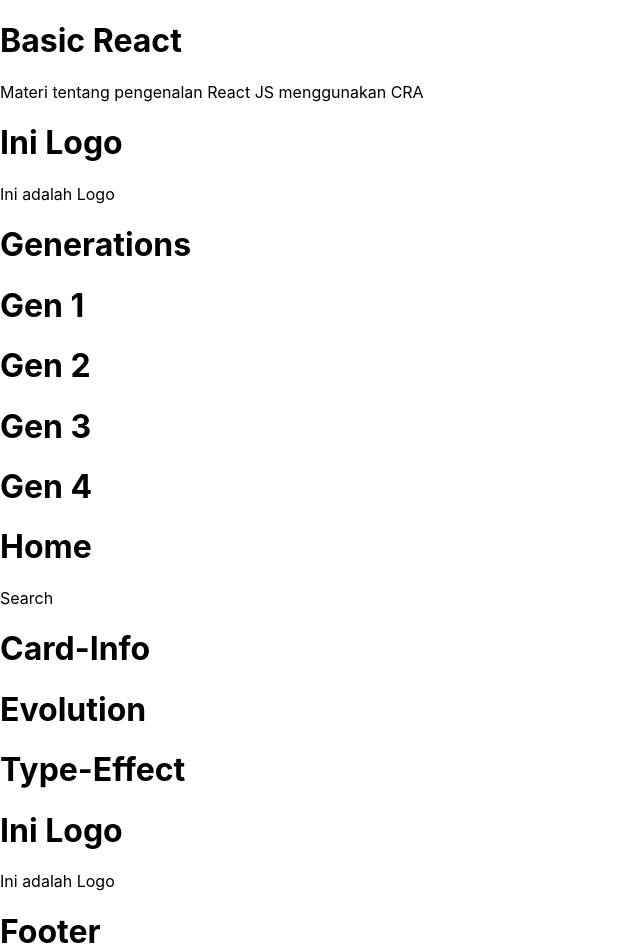
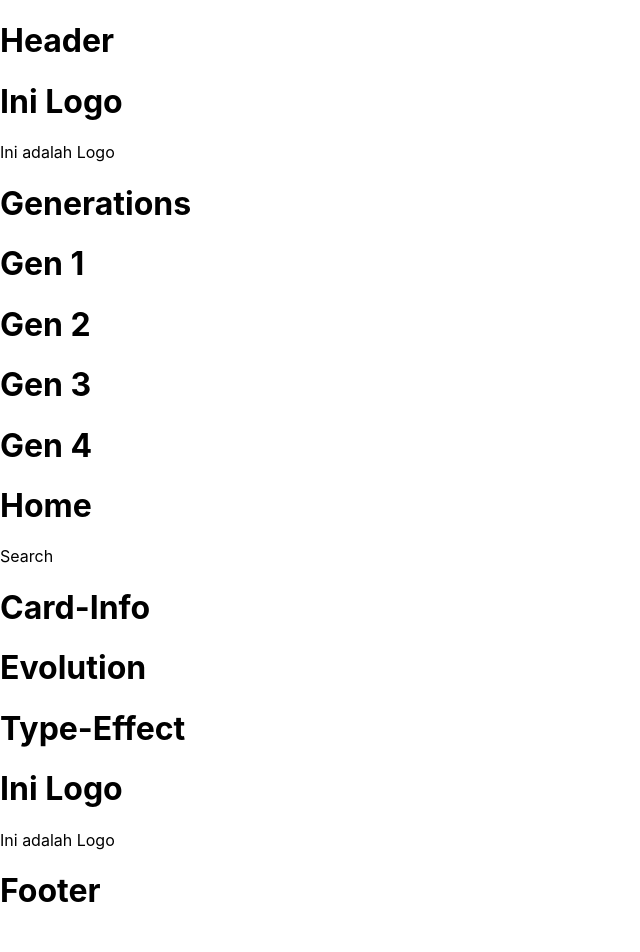
Before and after one commit to jkussoy/Front-End-Web-Development, a React (Create React App) app: page / in a window 1280 px wide. Shown: the top 952 px of the page, without its empty margins (0-640 px from the left). After the commit the page ends 931 px from the top, so only its background shows below. Built offline with nearby package versions, Linux system fonts and the light colour scheme.

Commit message:
Exercice 7

```diff
--- a/src/App.js
+++ b/src/App.js
@@ -1,15 +1,21 @@
+import React, { useState } from "react";
+import Header from "./Header";
 import Footer from "./Footer";
-import Header from "./Header";
 import Home from "./Home";
 
 const App = () => {
+  const [logoText, setLogoText] = useState("Ini Logo");
+
+  const handleLogoClick = () => {
+    setLogoText("Logo diklik!");
+  };
+
   return (
-    // JSX
-    <>
-      <Header />
-      <Home />
+    <div>
+      <Header logoText={logoText} onLogoClick={handleLogoClick} />
+      <Home logoText={logoText} onLogoClick={handleLogoClick} />
       <Footer />
-    </>
+    </div>
   );
 };
 
--- a/src/CardInfo.js
+++ b/src/CardInfo.js
@@ -1,14 +1,14 @@
 import Evolution from "./Evolution";
-import Logo from "./logo";
 import TypeEffect from "./TypeEffect";
+import Logo from "./Logo";
 
-const CardInfo = () => {
+const CardInfo = ({ logoText, onLogoClick }) => {
   return (
     <div>
       <h1>Card-Info</h1>
       <Evolution />
       <TypeEffect />
-      <Logo />
+      <Logo text={logoText} onClick={onLogoClick} />
     </div>
   );
 };
--- a/src/Header.js
+++ b/src/Header.js
@@ -1,13 +1,12 @@
-import Generations from "./Generations.js";
-import Logo from "./logo.js";
+import React from "react";
+import Logo from "./Logo";
+import Generations from "./Generations";
 
-const Header = () => {
-  const header = "Basic React";
+const Header = ({ logoText, onLogoClick }) => {
   return (
     <div>
-      <h1>{header}</h1>
-      <p>Materi tentang pengenalan React JS menggunakan CRA</p>
-      <Logo />
+      <h1>Header</h1>
+      <Logo text={logoText} onClick={onLogoClick} />
       <Generations />
     </div>
   );
--- a/src/Home.js
+++ b/src/Home.js
@@ -1,12 +1,13 @@
+import React from "react";
+import Search from "./Search";
 import CardInfo from "./CardInfo";
-import Search from "./Search";
 
-const Home = () => {
+const Home = ({ logoText, onLogoClick }) => {
   return (
     <div>
       <h1>Home</h1>
       <Search />
-      <CardInfo />
+      <CardInfo logoText={logoText} onLogoClick={onLogoClick} />
     </div>
   );
 };
--- a/src/logo.js
+++ b/src/logo.js
@@ -1,10 +1,9 @@
-const Logo = () => {
-  const logo = "Ini Logo";
+const Logo = ({ text, onClick }) => {
   return (
-    <>
-      <h1>{logo}</h1>
+    <div onClick={onClick} style={{ cursor: "pointer" }}>
+      <h1>{text}</h1>
       <p>Ini adalah Logo</p>
-    </>
+    </div>
   );
 };
 
```
